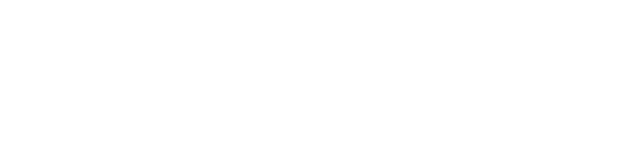
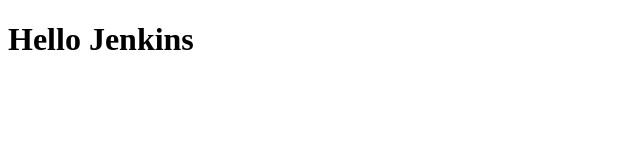
Before and after one commit to akobashikawa/hello-jenkins, a plain HTML site: page index.html in a window 1280 px wide. Shown: the whole page, without its empty margins (0-640 px from the left). Drawn offline with Linux system fonts and the light colour scheme.

Commit message:
Add title

```diff
--- a/index.html
+++ b/index.html
@@ -4,9 +4,9 @@
   <meta charset="UTF-8">
   <meta name="viewport" content="width=device-width, initial-scale=1.0">
   <meta http-equiv="X-UA-Compatible" content="ie=edge">
-  <title>Document</title>
+  <title>Hello Jenkins</title>
 </head>
 <body>
-
+  <h1>Hello Jenkins</h1>
 </body>
 </html>
```
